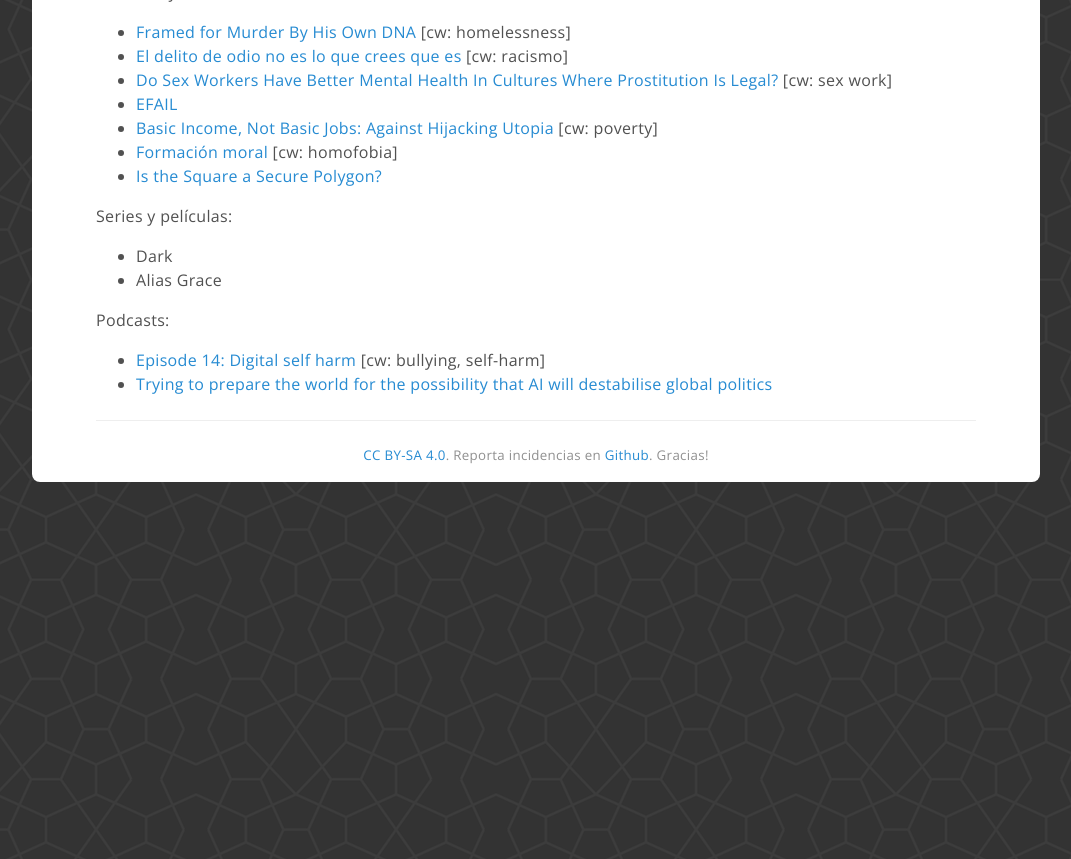
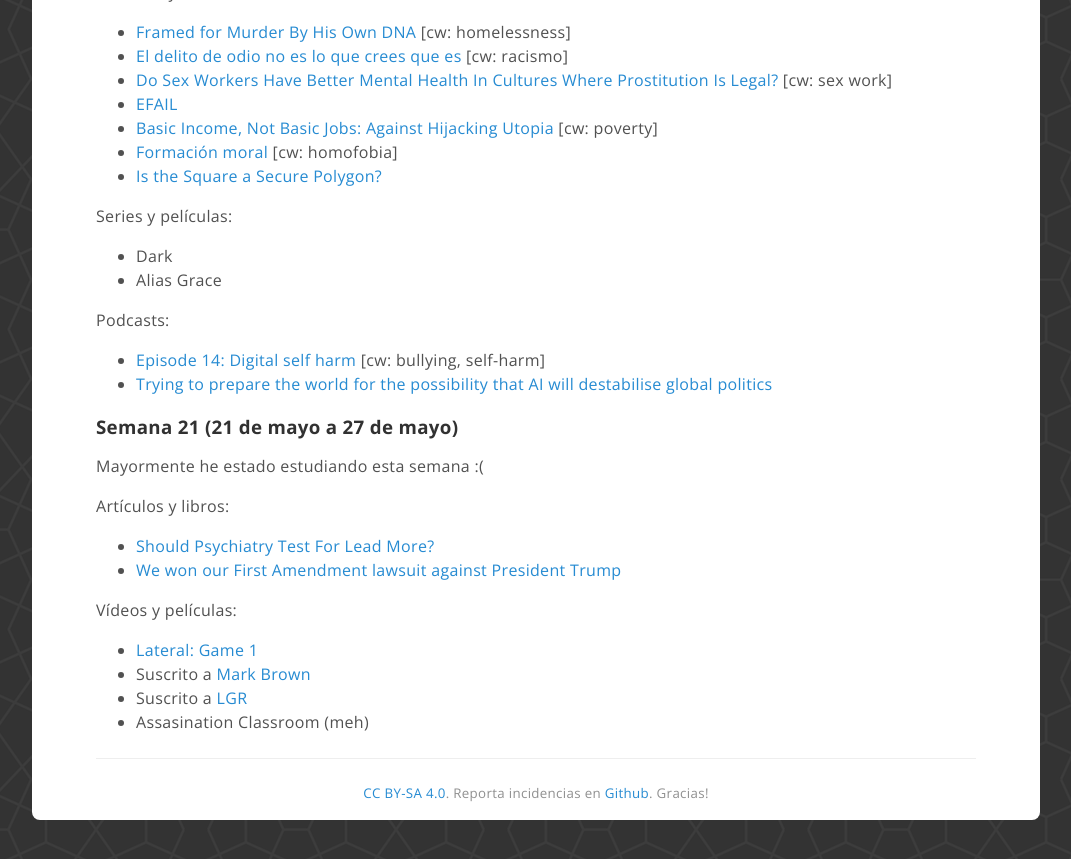
Before and after one commit to coDual/codual.github.io, a Jekyll site: the page built from log/2018.md, in a window 1280 px wide and 900 px high, scrolled down 8971 px. Shown: the top 859 px of the window, without its empty margins (104-1175 px from the left). Built offline with Jekyll 4.4.1, drawn with Linux system fonts in a browser that asks for light colours; before the commit the page ends 9533 px from its top, so only the background shows below that.

Commit message:
Semana 21

```diff
--- a/log/2018.md
+++ b/log/2018.md
@@ -432,3 +432,19 @@ Podcasts:
 
 - [Episode 14: Digital self harm](http://www.dylanmarron.com/podcast/) [cw: bullying, self-harm]
 - [Trying to prepare the world for the possibility that AI will destabilise global politics](https://80000hours.org/podcast/episodes/allan-dafoe-politics-of-ai/)
+
+<h3 id="s21">Semana 21 (21 de mayo a 27 de mayo)</h3>
+
+Mayormente he estado estudiando esta semana :(
+
+Artículos y libros:
+
+- [Should Psychiatry Test For Lead More?](http://slatestarcodex.com/2018/05/23/should-psychiatry-test-for-lead-more/)
+- [We won our First Amendment lawsuit against President Trump](https://familyinequality.wordpress.com/2018/05/24/we-won-our-first-amendment-lawsuit-against-president-trump/)
+
+Vídeos y películas:
+
+- [Lateral: Game 1](https://youtu.be/_xS-BIcu4ew)
+- Suscrito a [Mark Brown](https://www.youtube.com/user/McBacon1337)
+- Suscrito a [LGR](https://www.youtube.com/user/phreakindee)
+- Assasination Classroom (meh)
```
